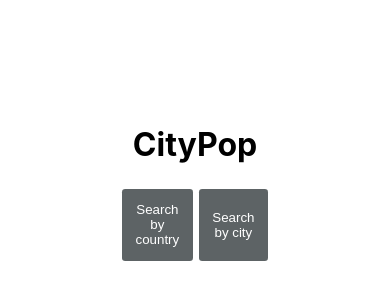
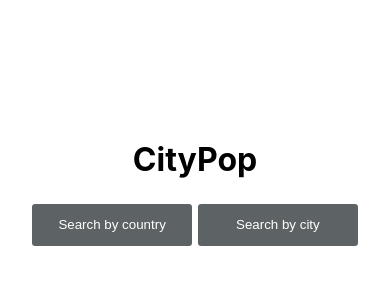
Before and after one commit to blennster/citypop, a React (Create React App) app: page / in a window 390 px wide. Shown: the part 238-538 px from the top of the page. Built offline with nearby package versions, Linux system fonts and the light colour scheme.

Commit message:
Simple responsive design

```diff
--- a/src/index.css
+++ b/src/index.css
@@ -27,3 +27,21 @@ a {
   text-decoration: none;
   color: black;
 }
+
+@media (max-width: 900px) {
+  #App {
+    width: 50vw;
+  }
+}
+
+@media (max-width: 600px) {
+  #App {
+    width: 70vw;
+  }
+}
+
+@media (max-width: 400px) {
+  #App {
+    width: 85vw;
+  }
+}
```
